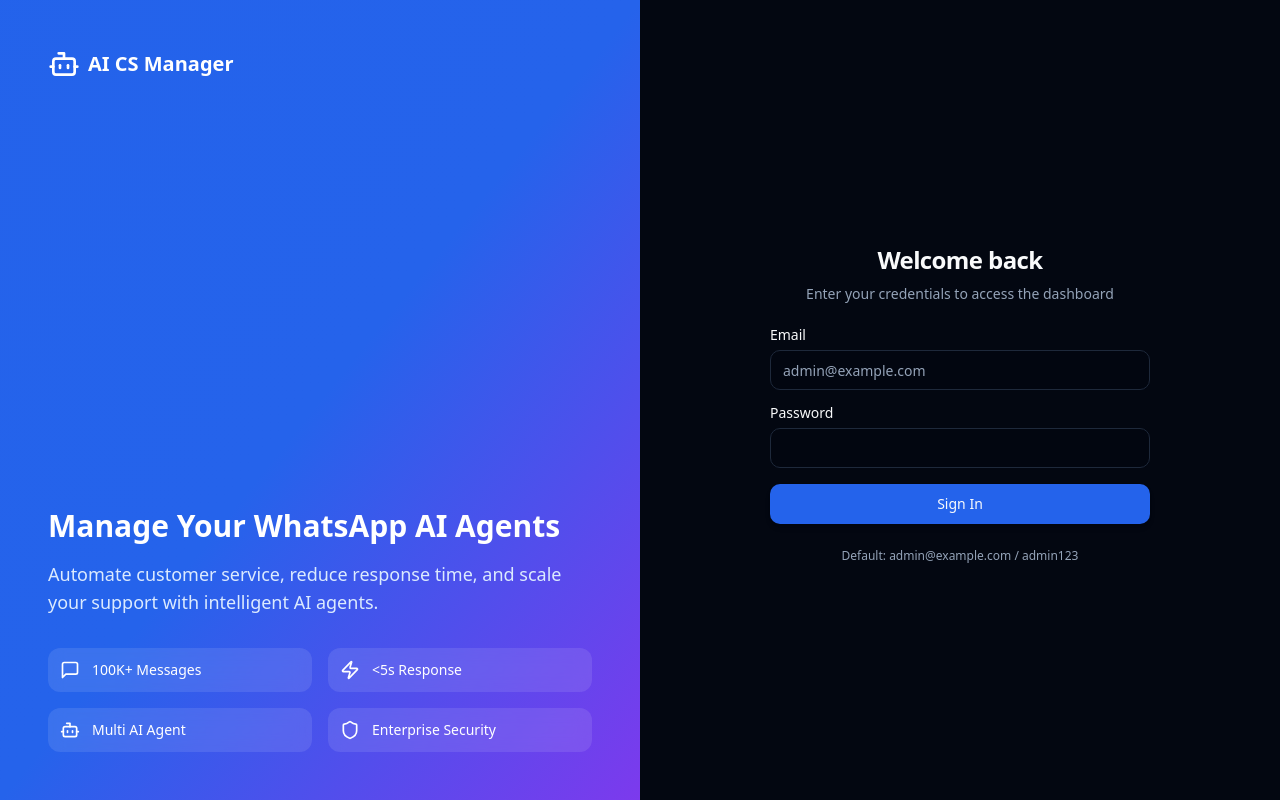
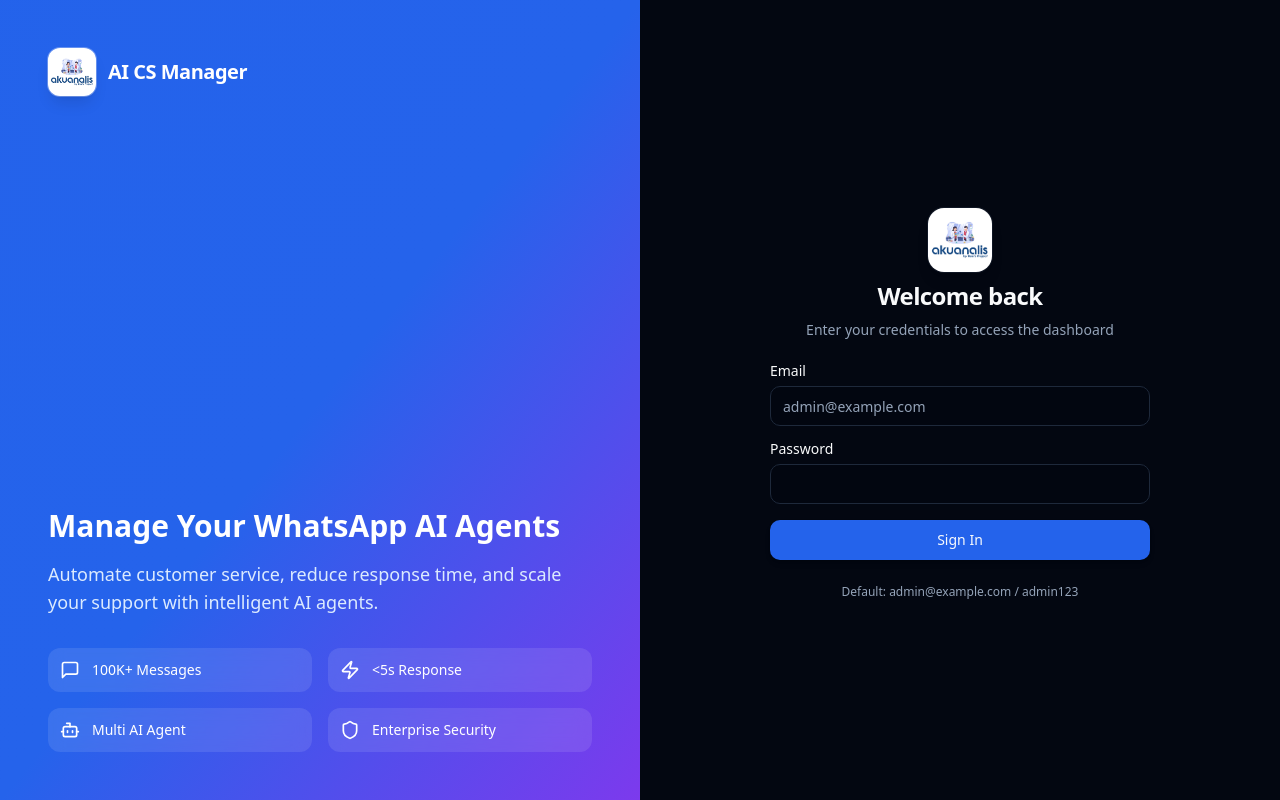
Before and after one commit to agungsyarif910/cs-manager, a Next.js app in the folder frontend/: page /login in a window 1280 px wide. Built offline with nearby package versions, Linux system fonts and the light colour scheme.

Commit message:
feat: add Akuanalis logo to login page and dashboard sidebar

```diff
--- a/frontend/src/app/(auth)/login/page.tsx
+++ b/frontend/src/app/(auth)/login/page.tsx
@@ -1,4 +1,5 @@
 import { Metadata } from "next";
+import Image from "next/image";
 import { LoginForm } from "./components/login-form";
 import { Bot, MessageSquare, Zap, Shield } from "lucide-react";
 
@@ -14,9 +15,17 @@ export default function LoginPage() {
       <div className="relative hidden lg:flex lg:w-1/2 flex-col bg-gradient-to-br from-primary via-blue-600 to-violet-600 p-12 text-white">
         <div className="absolute inset-0 bg-grid-white/[0.05] bg-[size:30px_30px]" />
         <div className="relative z-20">
-          <div className="flex items-center space-x-2 text-xl font-bold">
-            <Bot className="h-8 w-8" />
-            <span>AI CS Manager</span>
+          <div className="flex items-center space-x-3">
+            <div className="relative h-12 w-12 rounded-xl overflow-hidden bg-white/20 backdrop-blur-sm shadow-lg ring-1 ring-white/30 flex-shrink-0">
+              <Image
+                src="/logo-akuanalis.jpg"
+                alt="Akuanalis Logo"
+                fill
+                className="object-cover"
+                priority
+              />
+            </div>
+            <span className="text-xl font-bold tracking-tight">AI CS Manager</span>
           </div>
         </div>
 
@@ -53,9 +62,30 @@ export default function LoginPage() {
       <div className="flex flex-1 items-center justify-center p-8 bg-background">
         <div className="mx-auto w-full max-w-[380px] space-y-6">
           <div className="flex flex-col space-y-2 text-center">
-            <div className="flex items-center justify-center space-x-2 lg:hidden mb-4">
-              <Bot className="h-8 w-8 text-primary" />
+            {/* Mobile logo */}
+            <div className="flex items-center justify-center space-x-3 lg:hidden mb-4">
+              <div className="relative h-10 w-10 rounded-xl overflow-hidden shadow-md ring-1 ring-border flex-shrink-0">
+                <Image
+                  src="/logo-akuanalis.jpg"
+                  alt="Akuanalis Logo"
+                  fill
+                  className="object-cover"
+                  priority
+                />
+              </div>
               <span className="font-bold text-xl">AI CS Manager</span>
+            </div>
+            {/* Desktop logo above form */}
+            <div className="hidden lg:flex justify-center mb-2">
+              <div className="relative h-16 w-16 rounded-2xl overflow-hidden shadow-lg ring-1 ring-border/50">
+                <Image
+                  src="/logo-akuanalis.jpg"
+                  alt="Akuanalis Logo"
+                  fill
+                  className="object-cover"
+                  priority
+                />
+              </div>
             </div>
             <h1 className="text-2xl font-semibold tracking-tight">Welcome back</h1>
             <p className="text-sm text-muted-foreground">
--- a/frontend/src/components/layout/sidebar.tsx
+++ b/frontend/src/components/layout/sidebar.tsx
@@ -1,6 +1,7 @@
 "use client";
 
 import Link from "next/link";
+import Image from "next/image";
 import { usePathname } from "next/navigation";
 import { cn } from "@/lib/utils";
 import {
@@ -49,8 +50,29 @@ export function Sidebar() {
       )}
     >
       <div className="flex h-16 items-center justify-between px-4 border-b">
-        {!collapsed && <span className="font-bold text-lg bg-gradient-to-r from-primary to-emerald-500 bg-clip-text text-transparent">AI CS Manager</span>}
-        {collapsed && <span className="font-bold text-lg text-primary ml-1">AI</span>}
+        {!collapsed && (
+          <div className="flex items-center space-x-2.5 min-w-0">
+            <div className="relative h-8 w-8 rounded-lg overflow-hidden shadow-sm ring-1 ring-border/50 flex-shrink-0">
+              <Image
+                src="/logo-akuanalis.jpg"
+                alt="Akuanalis Logo"
+                fill
+                className="object-cover"
+              />
+            </div>
+            <span className="font-bold text-lg bg-gradient-to-r from-primary to-emerald-500 bg-clip-text text-transparent truncate">AI CS Manager</span>
+          </div>
+        )}
+        {collapsed && (
+          <div className="relative h-8 w-8 rounded-lg overflow-hidden shadow-sm ring-1 ring-border/50 mx-auto">
+            <Image
+              src="/logo-akuanalis.jpg"
+              alt="Akuanalis Logo"
+              fill
+              className="object-cover"
+            />
+          </div>
+        )}
         <button
           onClick={() => setCollapsed(!collapsed)}
           className="p-1 rounded-md hover:bg-muted"
```
Also changed, not shown: frontend/public/logo-akuanalis.jpg (added), 1 other file (tests, documents, lock files or other folders).
